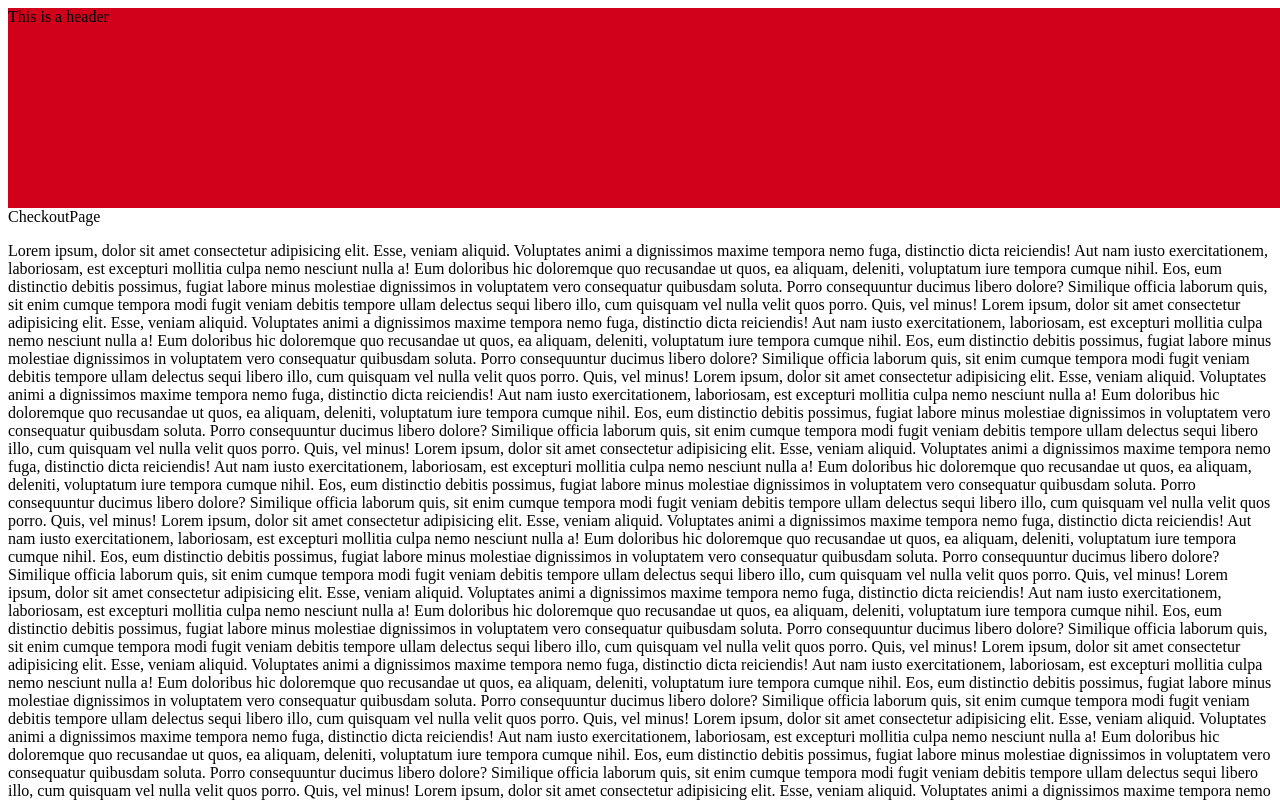
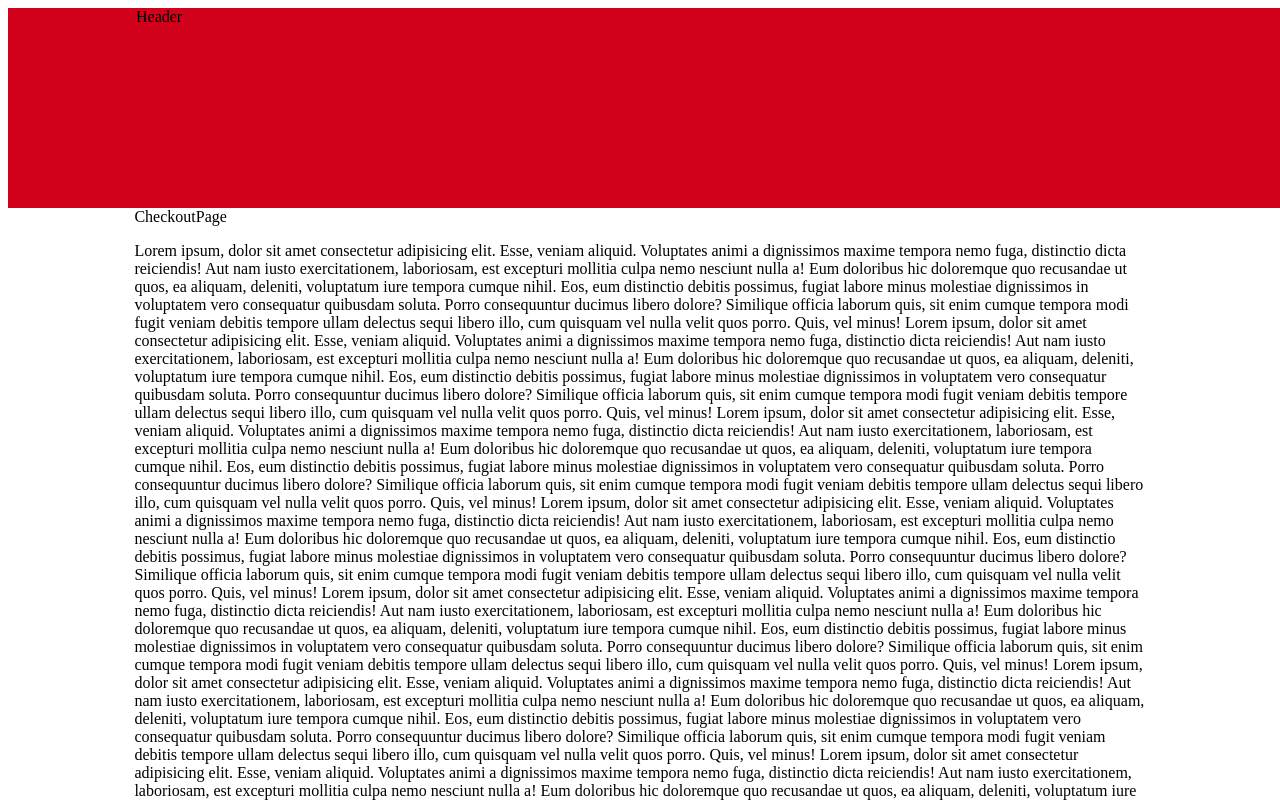
Before and after one commit to a4521005/shopee, a React (Create React App) app: page /checkout in a window 1280 px wide. Shown: the top 800 px of the page. Built offline with nearby package versions, Linux system fonts and the light colour scheme; the HTML template or start-up script is replaced by a standard one.

Commit message:
add container and footer

```diff
--- /dev/null
+++ b/src/components/common/Container.js
@@ -0,0 +1,13 @@
+import React from 'react';
+import styled from 'styled-components';
+
+
+const Container = styled.div`
+    width: 95%;
+    margin: auto;
+    @media (min-width: 769px){
+        width: 80%;
+    }
+`
+
+export default Container;
--- a/src/components/layout/DefaultLayout.js
+++ b/src/components/layout/DefaultLayout.js
@@ -1,6 +1,8 @@
 import React from 'react';
 import styled ,{css}from 'styled-components';
 import Header from './Header';
+import Footer from './Footer';
+import Container from '../common/Container';
 
 const PageHeader = styled.div`
     ${(props) =>
@@ -16,8 +18,8 @@
         <PageHeader fixed={fixedHeader}>
             <Header/>
         </PageHeader>
-        {children}
-        <footer>This is footer</footer>
+        <Container>{children}</Container>
+        <Footer />
     </div>
     );
 }
--- a/src/components/layout/Footer.js
+++ b/src/components/layout/Footer.js
@@ -0,0 +1,18 @@
+import React from 'react';
+import styled ,{css}from 'styled-components';
+import Container from '../common/Container';
+
+const StyledFooter = styled.footer`
+    background-color: #fbfbfb;
+    padding: 40px 0px;
+`;
+
+const Footer = () =>{
+    return (
+            <StyledFooter>
+            <Container>This is footer</Container>
+            </StyledFooter>
+    );
+}
+
+export default Footer;
--- a/src/components/layout/Header.js
+++ b/src/components/layout/Header.js
@@ -1,6 +1,6 @@
 import React from 'react';
 import styled from 'styled-components';
-
+import Container from '../common/Container';
 
 
 const StyledHeader = styled.header`
@@ -8,8 +8,13 @@
     height:200px;
     width: 100vw;
 `
+
 const Header = () =>{
-    return <StyledHeader>This is a header</StyledHeader>
+    return (
+        <StyledHeader>
+            <Container>Header</Container>
+        </StyledHeader>
+    );
 };
 
 export default Header;
```
